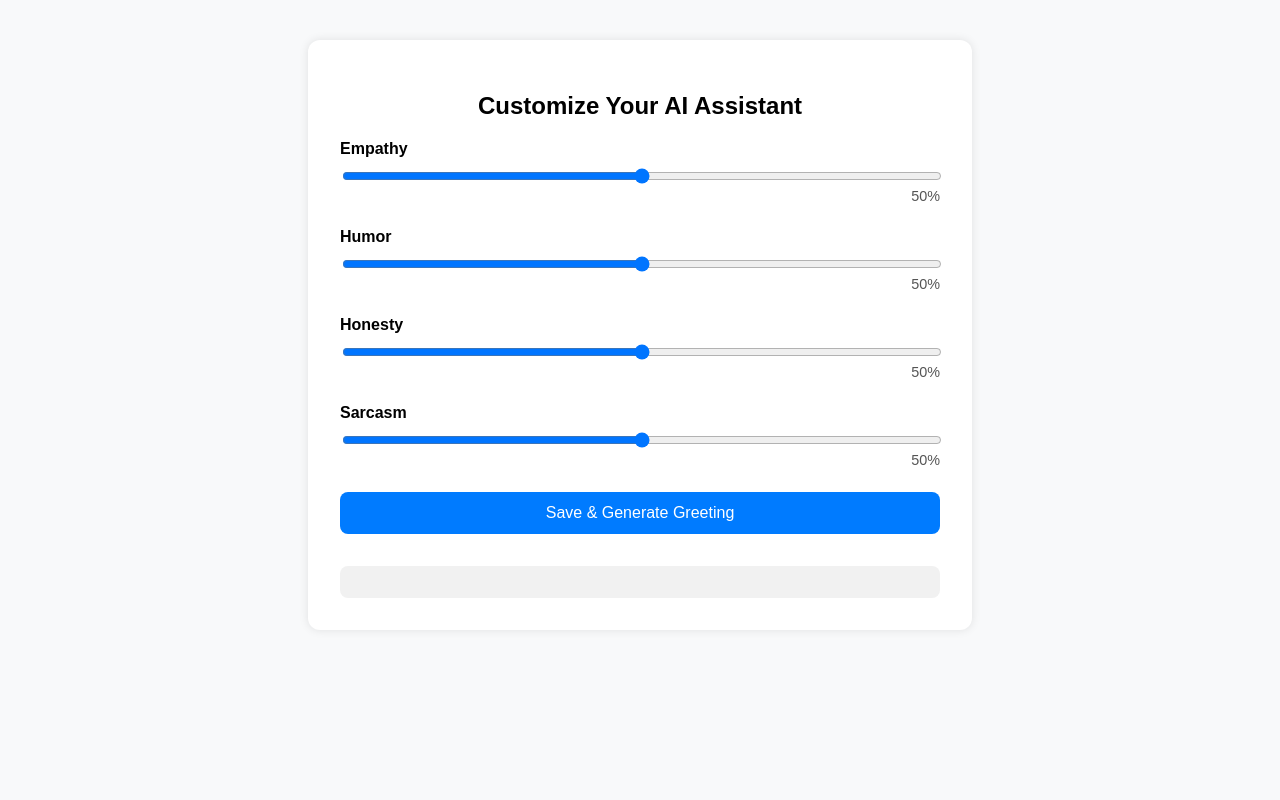
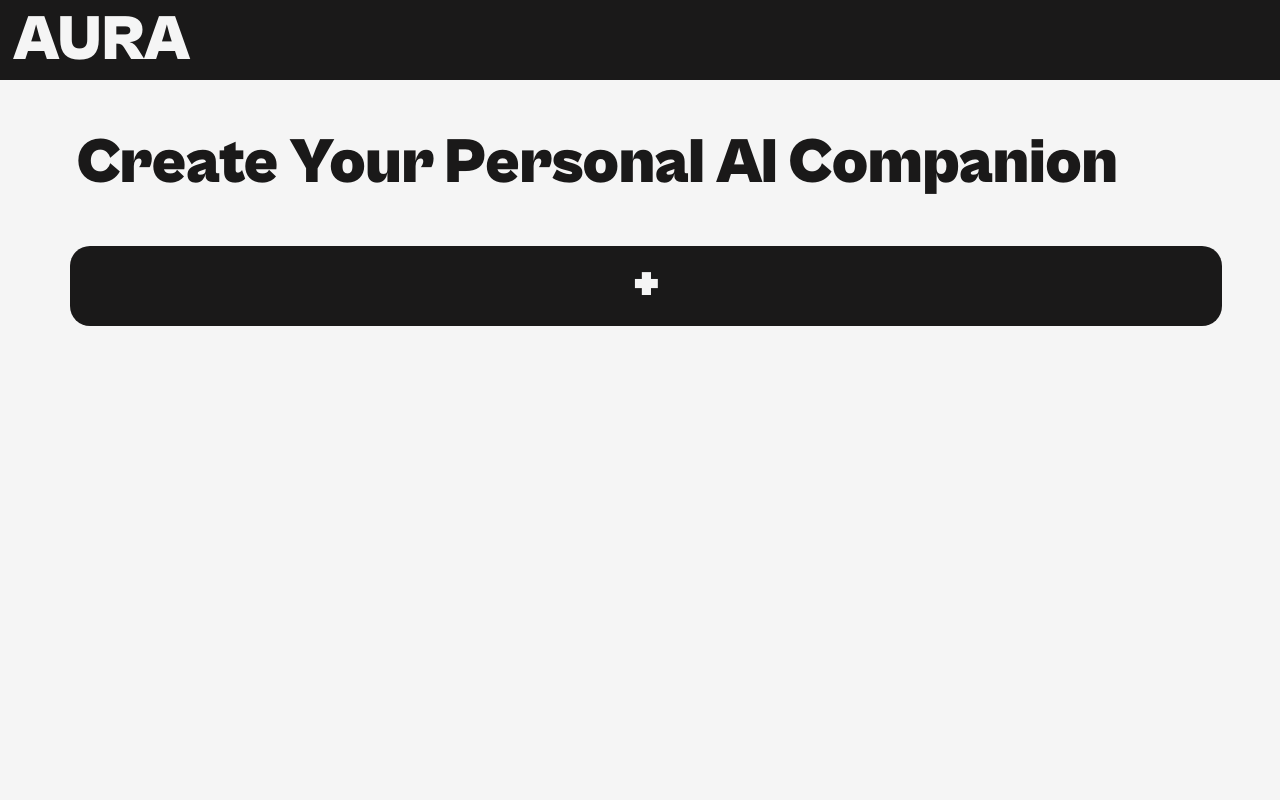
Before and after one commit to tpxforever/AURA, a Flask app: page /main in a window 1280 px wide. Run offline with Flask 3, Linux system fonts and the light colour scheme.

Commit message:
styling added to main page

```diff
--- a/static/mainstyle.css
+++ b/static/mainstyle.css
@@ -6,27 +6,49 @@
     font-style: normal;
   }
 
-body {
+  body {
+    margin: 0;
+    height: 100vh;
     display: flex;
-    justify-content: baseline; /* Horizontal centering */
-    align-items:baseline;    /* Vertical centering */
-    height: 100vh;          /* Full viewport height */
-    margin: 0;              /* Remove default margin */
-  }
+    flex-direction: column; /* Stacks children vertically */
+    background-color: #f5f5f5; /* Optional: Light background */
+}
 
-.bar{
-    display: flex;
+.bar {
     width: 100vw;
     height: 10vh;
     background-color: #1a1919;
-    align-items: center;
+    display: flex;
+    align-items: center; /* Centers logo vertically */
 }
 
 #Logo {
     font-size: 4rem;
     font-family: "Cabinet";
-    font-weight: bold;
-    color: white;
-    margin: 0;
+    color: #f5f5f5;
     margin-left: 1%;
-  }
+    cursor: pointer;
+}
+
+.create-box {
+    width: 90vw;
+    height: 10vh; /* Adjust as needed */
+    background-color: #1a1919;
+    font-family: "Cabinet";
+    color: #f5f5f5;
+    margin-left: 1%; /* Matches logo’s left margin */
+    /* No need for flex/positioning; flows naturally under .bar */
+    margin-top: 0%;
+    align-self: center;
+    text-align: center;
+    border-radius: 20px;
+    font-size: 4rem;
+    cursor: pointer;
+}
+
+#filler{
+    font-size: 4rem;
+    font-family: "Cabinet";
+    color: #1a1919;
+    margin-left: 6%;
+}
--- a/templates/main.html
+++ b/templates/main.html
@@ -3,73 +3,18 @@
 <head>
   <meta charset="UTF-8">
   <title>AI Personality Settings</title>
-  <link rel="stylesheet" href="{{ url_for('static', filename='home_page_style.css') }}">
+  <link rel="stylesheet" href="{{ url_for('static', filename='mainstyle.css') }}">
+  <script>
+    function goToAss() {
+      window.location.href = "/assistant"; // Make sure Flask route exists
+    }
+  </script>
 </head>
 <body>
-  <div class="container">
-    <h2>Customize Your AI Assistant</h2>
-
-    <div class="slider-container">
-      <label for="empathy">Empathy</label>
-      <input type="range" id="empathy" min="0" max="100" value="50" oninput="updateValue('empathy')">
-      <div class="value" id="empathy-value">50%</div>
-    </div>
-
-    <div class="slider-container">
-      <label for="humor">Humor</label>
-      <input type="range" id="humor" min="0" max="100" value="50" oninput="updateValue('humor')">
-      <div class="value" id="humor-value">50%</div>
-    </div>
-
-    <div class="slider-container">
-      <label for="honesty">Honesty</label>
-      <input type="range" id="honesty" min="0" max="100" value="50" oninput="updateValue('honesty')">
-      <div class="value" id="honesty-value">50%</div>
-    </div>
-
-    <div class="slider-container">
-      <label for="sarcasm">Sarcasm</label>
-      <input type="range" id="sarcasm" min="0" max="100" value="50" oninput="updateValue('sarcasm')">
-      <div class="value" id="sarcasm-value">50%</div>
-    </div>
-
-    <button onclick="saveAndGenerate()">Save & Generate Greeting</button>
-
-    <div class="response-box" id="response"></div>
+  <div class="bar">
+    <h1 id="Logo">AURA</h1>
   </div>
-
-  <script>
-    function updateValue(id) {
-      const val = document.getElementById(id).value;
-      document.getElementById(id + '-value').innerText = `${val}%`;
-    }
-
-    async function saveAndGenerate() {
-      const settings = {
-        empathy: parseInt(document.getElementById('empathy').value),
-        humor: parseInt(document.getElementById('humor').value),
-        honesty: parseInt(document.getElementById('honesty').value),
-        sarcasm: parseInt(document.getElementById('sarcasm').value),
-      };
-
-      // Save settings
-      await fetch('/api/settings', {
-        method: 'POST',
-        headers: { 'Content-Type': 'application/json' },
-        body: JSON.stringify(settings),
-      });
-
-      // Get AI response
-      const res = await fetch('/api/dialogue', {
-        method: 'POST',
-        headers: { 'Content-Type': 'application/json' },
-        body: JSON.stringify(settings),
-      });
-      const data = await res.json();
-
-      // Display response
-      document.getElementById('response').innerText = data.response;
-    }
-  </script>
+  <h1 id="filler">Create Your Personal AI Companion</h1>
+  <div class="create-box" onclick="goToAss()">+</div>
 </body>
 </html>
```
